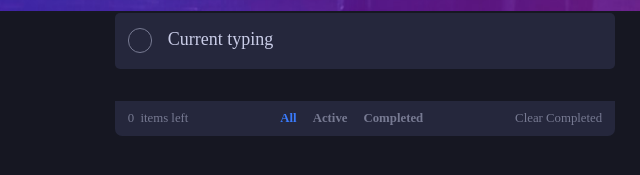
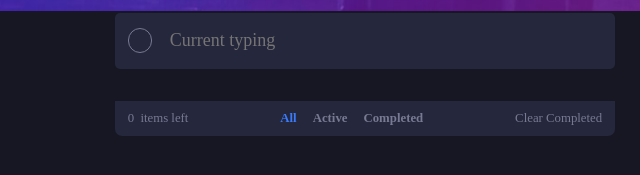
Before and after one commit to hozayves/ToDo-App, a plain HTML site: page index.html in a window 1280 px wide. Shown: the part 213-388 px from the top of the page, 275-915 px from the left. Drawn offline with Linux system fonts and the light colour scheme.

Commit message:
Make change in the input area

```diff
--- a/index.html
+++ b/index.html
@@ -24,8 +24,7 @@
                 <img src="./dist/images/icon-check.svg" alt="icon-check">
             </div>
             <div class="todo__input__area">
-                <span  class="todo__input__area__placeholder">Current typing</span>
-                <input type="text" class="todo__input__area__text">
+                <input type="text" class="todo__input__area__text" placeholder="Current typing">
                 <!-- <div class="todo__input__area__text" editable contenteditable="true" spellcheck="false"></div> -->
             </div>
         </div>
```
